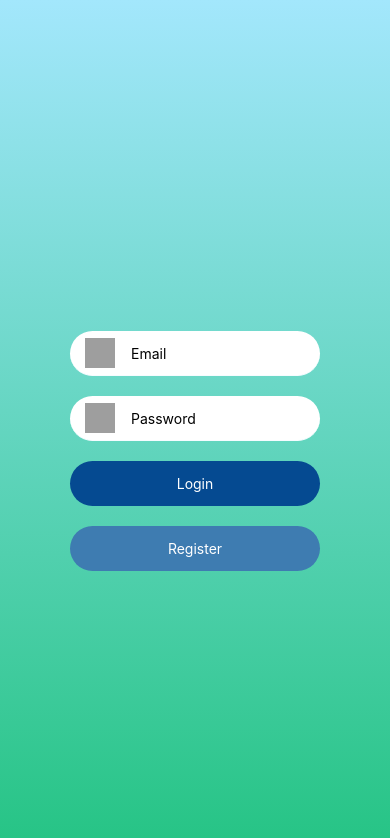
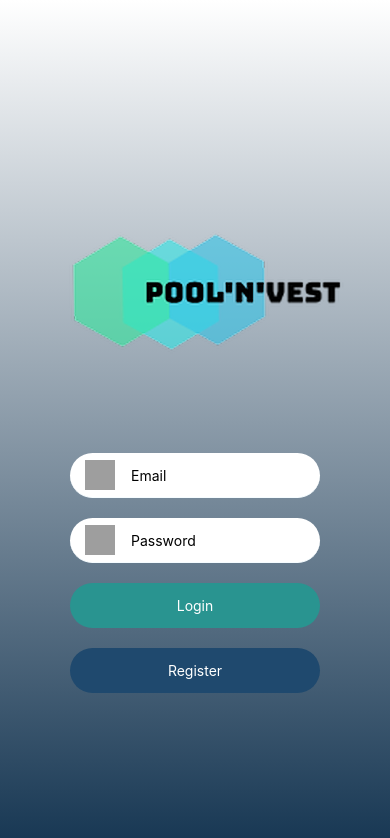
Before and after one commit to G-Gautam/PoolNVest, a React Native app in the folder PoolNVest/: screen / in a window 390 px wide. Shown: the top 838 px of the page. Built offline with nearby package versions, Linux system fonts and the light colour scheme; grey boxes are pictures that could not be loaded.

Commit message:
First skeleton draft of login completed

```diff
--- a/PoolNVest/App.tsx
+++ b/PoolNVest/App.tsx
@@ -29,12 +29,11 @@ export default class LoginView extends Component {
   render() {
     return (
       <LinearGradient
-        colors={['#A3E7FC','#26C485']}
+        colors={['#FFFFFF', '#173753']}
         style={{ flex: 1 }}
       >
         <View style={styles.container}>
-          <View style={styles.formContainer}>
-
+          <Image source={require('../PoolNVest/assets/logo.png')} />
           <View style={styles.inputContainer}>
             <Image style={styles.inputIcon} source={{ uri: 'https://img.icons8.com/officel/40/000000/email.png' }} />
             <TextInput style={styles.inputs}
@@ -52,8 +51,6 @@ export default class LoginView extends Component {
               underlineColorAndroid='transparent'
               onChangeText={(password) => this.setState({ password })} />
           </View>
-          </View>
-
           <TouchableHighlight style={[styles.buttonContainer, styles.loginButton]} onPress={() => this.onClickListener('login')}>
             <Text style={styles.loginText}>Login</Text>
           </TouchableHighlight>
@@ -110,10 +107,10 @@ const styles = StyleSheet.create({
     borderRadius: 30,
   },
   loginButton: {
-    backgroundColor: "#054A91",
+    backgroundColor: "#299490",
   },
   registerButton: {
-    backgroundColor: "#3E7CB1"
+    backgroundColor: "#1f496e"
   },
   loginText: {
     color: 'white',
```
Also changed, not shown: PoolNVest/assets/logo.png (added). Lines whose indentation alone changed are shown as unchanged.
